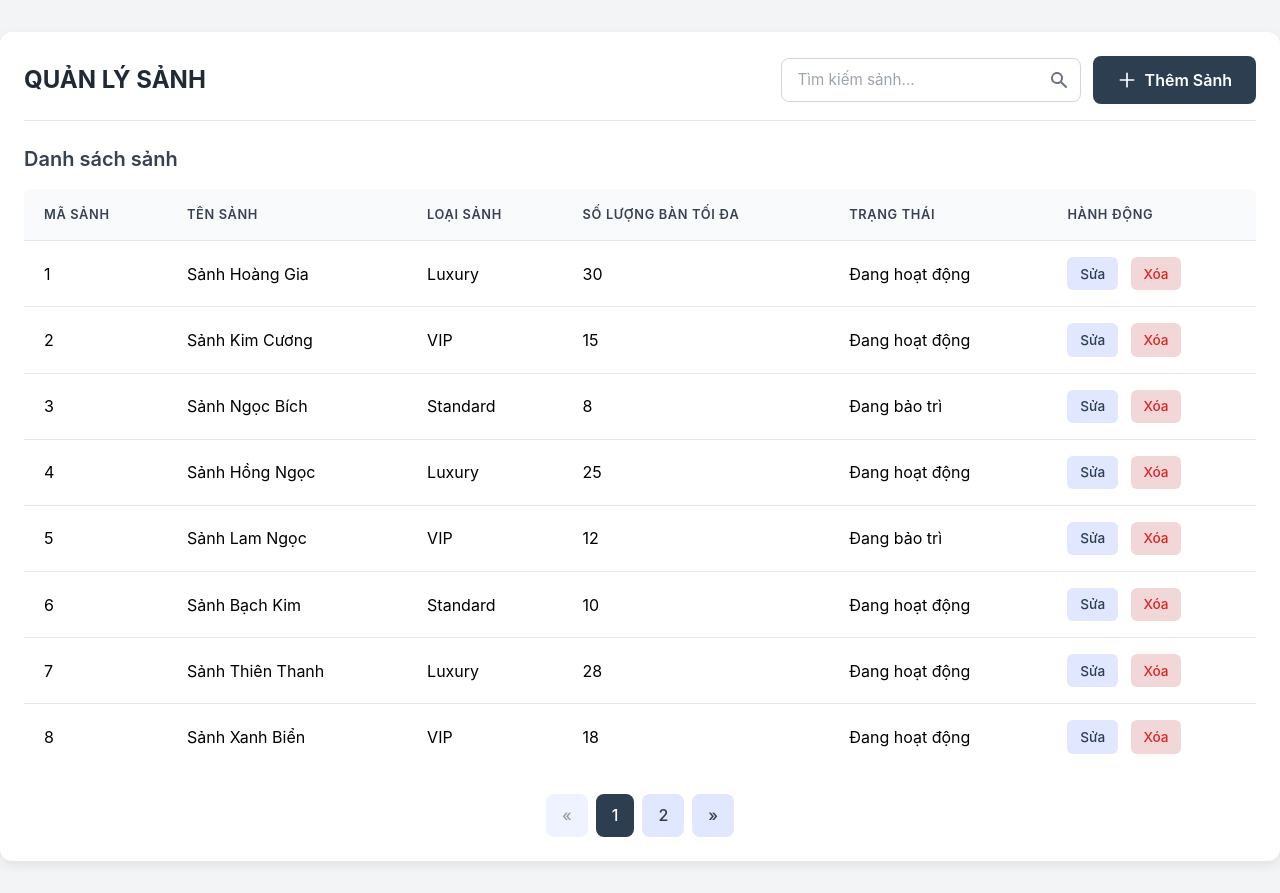
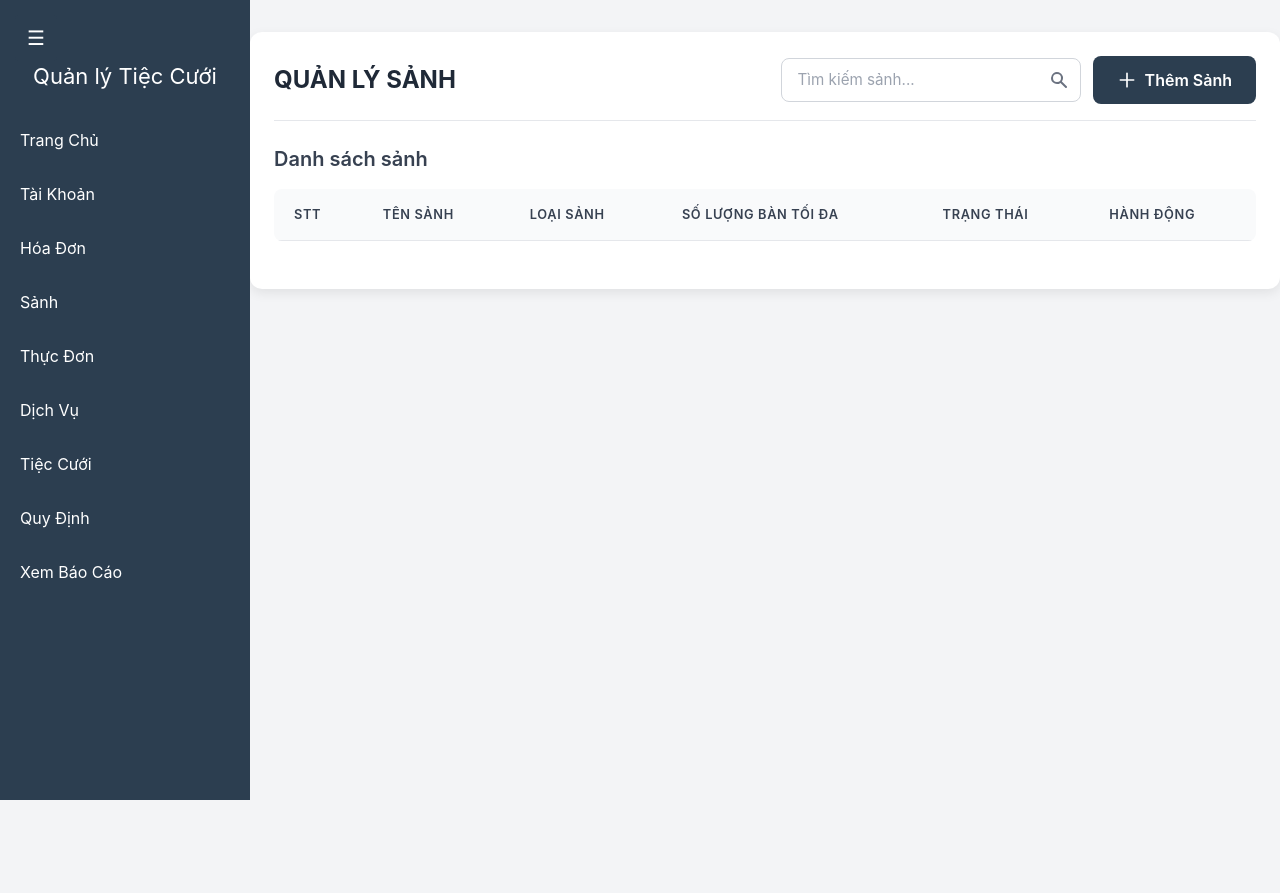
Before and after one commit to SelinaPhan0205/Wedding_Management, a Django app: template app/templates/app/quanlysanh.html in a window 1280 px wide. After the commit the page ends 800 px from the top, so only its background shows below. Run offline with Django 5.2, Linux system fonts and the light colour scheme; the template is opened without the code that fills it, so the values that code supplies are empty; some libraries are stand-ins or nearby versions.

Commit message:
"commit thử nghiệm" :wq

```diff
--- a/app/templates/app/quanlysanh.html
+++ b/app/templates/app/quanlysanh.html
@@ -6,10 +6,71 @@
     <title>Quản Lý Sảnh - Hệ thống Quản Lý Tiệc Cưới</title>
     <script src="https://cdn.tailwindcss.com"></script>
     <style>
-        /* Custom styles for better aesthetics */
         body {
             font-family: 'Inter', sans-serif;
-            background-color: #f3f4f6; /* Light gray background */
+            background-color: #f3f4f6;
+            margin: 0;
+            padding: 0;
+            display: flex;
+        }
+        .sidebar {
+            width: 250px;
+            height: 100vh;
+            background-color: #2c3e50;
+            color: white;
+            padding-top: 20px;
+            position: fixed;
+            transition: width 0.3s ease-in-out;
+            z-index: 1000;
+        }
+        .sidebar.collapsed {
+            width: 60px;
+        }
+        .sidebar h2 {
+            text-align: center;
+            margin-bottom: 20px;
+            margin-top: 40px;
+            font-size: 22px;
+            transition: opacity 0.3s;
+        }
+        .sidebar.collapsed h2 {
+            opacity: 0;
+            transition: opacity 0.1s;
+        }
+        .sidebar a {
+            display: block;
+            padding: 15px 20px;
+            color: white;
+            text-decoration: none;
+            font-size: 16px;
+            transition: all 0.3s ease-in-out;
+            white-space: nowrap;
+            overflow: hidden;
+            text-overflow: ellipsis;
+        }
+        .sidebar.collapsed a {
+            font-size: 0;
+            padding: 15px 10px;
+        }
+        .sidebar a:hover {
+            background-color: #34495e;
+        }
+        .toggle-btn {
+            position: fixed;
+            top: 15px;
+            left: 15px;
+            background-color: #2c3e50;
+            color: white;
+            border: none;
+            padding: 8px 12px;
+            font-size: 20px;
+            cursor: pointer;
+            border-radius: 4px;
+            z-index: 1001;
+            transition: background-color 0.2s;
+        }
+        .toggle-btn:hover {
+            background-color: #34495e;
         }
         .container {
             max-width: 1200px;
@@ -18,6 +79,12 @@
             background-color: #ffffff;
             border-radius: 12px;
             box-shadow: 0 4px 12px rgba(0, 0, 0, 0.08);
+            margin-left: 250px;
+            transition: margin-left 0.3s;
+            width: 100%;
+        }
+        .sidebar.collapsed ~ .container {
+            margin-left: 60px;
         }
         .header-section {
             display: flex;
@@ -37,10 +104,10 @@
             transition: border-color 0.2s;
         }
         .search-input:focus {
-            border-color: #2c3e50; /* Indigo-500 */
+            border-color: #2c3e50;
         }
         .add-button {
-            background-color: #2c3e50; /* Indigo-600 */
+            background-color: #2c3e50;
             color: white;
             padding: 0.75rem 1.5rem;
             border-radius: 8px;
@@ -51,18 +118,18 @@
             transition: background-color 0.2s, transform 0.1s;
         }
         .add-button:hover {
-            background-color: #2c3e50; /* Indigo-700 */
+            background-color: #2c3e50;
             transform: translateY(-1px);
         }
         .table-container {
-            overflow-x: auto; /* Allows horizontal scrolling on small screens */
+            overflow-x: auto;
         }
         table {
             width: 100%;
             border-collapse: separate;
             border-spacing: 0;
             border-radius: 8px;
-            overflow: hidden; /* Ensures rounded corners apply to table content */
+            overflow: hidden;
         }
         th, td {
             padding: 1rem 1.25rem;
@@ -70,15 +137,15 @@
             border-bottom: 1px solid #e5e7eb;
         }
         th {
-            background-color: #f9fafb; /* Lightest gray for table header */
+            background-color: #f9fafb;
             font-weight: 600;
-            color: #374151; /* Dark gray text */
+            color: #374151;
             text-transform: uppercase;
             font-size: 0.8rem;
             letter-spacing: 0.05em;
         }
         tr:last-child td {
-            border-bottom: none; /* No border for the last row */
+            border-bottom: none;
         }
         .action-button {
             padding: 0.4rem 0.8rem;
@@ -88,23 +155,22 @@
             transition: background-color 0.2s, transform 0.1s;
         }
         .edit-button {
-            background-color: #e0e7ff; /* Indigo-100 */
-            color: #2c3e50; /* Indigo-600 */
+            background-color: #e0e7ff;
+            color: #2c3e50;
         }
         .edit-button:hover {
-            background-color: rgb(188, 202, 240); /* Indigo-200 */
+            background-color: rgb(188, 202, 240);
             transform: translateY(-1px);
         }
         .delete-button {
-            background-color: rgb(241, 215, 215); /* Red-100 */
-            color: #dc2626; /* Red-600 */
+            background-color: rgb(241, 215, 215);
+            color: #dc2626;
             margin-left: 0.5rem;
         }
         .delete-button:hover {
-            background-color: #fecaca; /* Red-200 */
+            background-color: #fecaca;
             transform: translateY(-1px);
         }
-        /* Pagination styles */
         .pagination-container {
             display: flex;
             justify-content: center;
@@ -115,17 +181,17 @@
         .pagination-button {
             padding: 0.6rem 1rem;
             border-radius: 8px;
-            background-color: #e0e7ff; /* Indigo-100 */
-            color: #2c3e50; /* Indigo-600 */
+            background-color: #e0e7ff;
+            color: #2c3e50;
             font-weight: 500;
             cursor: pointer;
             transition: background-color 0.2s, color 0.2s;
         }
         .pagination-button:hover:not(.active) {
-            background-color: #c7d2fe; /* Indigo-200 */
+            background-color: #c7d2fe;
         }
         .pagination-button.active {
-            background-color: #2c3e50; /* Indigo-600 */
+            background-color: #2c3e50;
             color: white;
             cursor: default;
         }
@@ -133,8 +199,6 @@
             opacity: 0.5;
             cursor: not-allowed;
         }
-
-        /* Responsive adjustments */
         @media (max-width: 768px) {
             .header-section {
                 flex-direction: column;
@@ -151,6 +215,7 @@
             .container {
                 margin: 1rem;
                 padding: 1rem;
+                margin-left: 60px;
             }
             th, td {
                 padding: 0.8rem;
@@ -168,7 +233,24 @@
     </style>
 </head>
 <body>
-    <div class="container">
+    <!-- Nút toggle sidebar -->
+    <button class="toggle-btn" onclick="toggleSidebar()">☰</button>
+
+    <!-- Sidebar -->
+    <div class="sidebar" id="sidebar">
+        <h2>Quản lý Tiệc Cưới</h2>
+        <a href="{% url 'trangchu' %}">Trang Chủ</a>
+        <a href="{% url 'quanlytaikhoan' %}">Tài Khoản</a>
+        <a href="{% url 'quanlyhoadon' %}">Hóa Đơn</a>
+        <a href="{% url 'quanlysanh' %}">Sảnh</a>
+        <a href="{% url 'quanlythucdon' %}">Thực Đơn</a>
+        <a href="{% url 'quanlydichvu' %}">Dịch Vụ</a>
+        <a href="{% url 'quanlytieccuoi' %}">Tiệc Cưới</a>
+        <a href="{% url 'quanlyquydinh' %}">Quy Định</a>
+        <a href="{% url 'xembaocao' %}">Xem Báo Cáo</a>
+    </div>
+
+    <div class="container" id="mainContainer">
         <div class="header-section">
             <h1 class="text-2xl font-bold text-gray-800">QUẢN LÝ SẢNH</h1>
             <div class="flex items-center gap-3">
@@ -189,13 +271,15 @@
             </div>
         </div>
 
-        <h2 class="text-xl font-semibold text-gray-700 mb-4">Danh sách sảnh</h2>
-
+        <div class="flex items-center justify-between mb-4">
+            <h2 class="text-xl font-semibold text-gray-700 mb-0">Danh sách sảnh</h2>
+            <div id="tongSoSanh" class="text-gray-800 font-semibold text-base"></div>
+        </div>
         <div class="table-container">
             <table class="min-w-full bg-white">
                 <thead>
                     <tr>
-                        <th>Mã sảnh</th>
+                        <th>STT</th>
                         <th>Tên sảnh</th>
                         <th>Loại sảnh</th>
                         <th>Số lượng bàn tối đa</th>
@@ -224,11 +308,6 @@
                     <label for="loaiSanh" class="block text-gray-700 text-sm font-medium mb-2">Loại sảnh:</label>
                     <select id="loaiSanh" name="loaiSanh" class="w-full p-3 border border-gray-300 rounded-lg focus:outline-none focus:ring-2 focus:ring-indigo-500" required>
                         <option value="">Chọn loại sanh</option>
-                        <option value="1">Standard</option>
-                        <option value="2">VIP</option>
-                        <option value="3">Luxury</option>
-                        <option value="4">Premium</option>
-                        <option value="5">Royal Grand</option>
                     </select>
                 </div>
                 <div class="mb-4">
@@ -249,49 +328,106 @@
             </form>
         </div>
     </div>
+<script>
+    // Sidebar toggle logic
+    function toggleSidebar() {
+        const sidebar = document.getElementById('sidebar');
+        const container = document.getElementById('mainContainer');
+        sidebar.classList.toggle('collapsed');
+        if (sidebar.classList.contains('collapsed')) {
+            container.style.marginLeft = '60px';
+        } else {
+            container.style.marginLeft = '250px';
+        }
+    }
 
-    <script>
-        // Dữ liệu mẫu cho sảnh
-        let danhSachSanh = [
-            { id: 1, ten_sanh: 'Sảnh Hoàng Gia', loai_sanh: { id: 3, ten_loai_sanh: 'Luxury' }, so_luong_ban_toi_da: 30, trang_thai: 'Active' },
-            { id: 2, ten_sanh: 'Sảnh Kim Cương', loai_sanh: { id: 2, ten_loai_sanh: 'VIP' }, so_luong_ban_toi_da: 15, trang_thai: 'Active' },
-            { id: 3, ten_sanh: 'Sảnh Ngọc Bích', loai_sanh: { id: 1, ten_loai_sanh: 'Standard' }, so_luong_ban_toi_da: 8, trang_thai: 'Maintaining' },
-            { id: 4, ten_sanh: 'Sảnh Hồng Ngọc', loai_sanh: { id: 3, ten_loai_sanh: 'Luxury' }, so_luong_ban_toi_da: 25, trang_thai: 'Active' },
-            { id: 5, ten_sanh: 'Sảnh Lam Ngọc', loai_sanh: { id: 2, ten_loai_sanh: 'VIP' }, so_luong_ban_toi_da: 12, trang_thai: 'Maintaining' },
-            { id: 6, ten_sanh: 'Sảnh Bạch Kim', loai_sanh: { id: 1, ten_loai_sanh: 'Standard' }, so_luong_ban_toi_da: 10, trang_thai: 'Active' },
-            { id: 7, ten_sanh: 'Sảnh Thiên Thanh', loai_sanh: { id: 3, ten_loai_sanh: 'Luxury' }, so_luong_ban_toi_da: 28, trang_thai: 'Active' },
-            { id: 8, ten_sanh: 'Sảnh Xanh Biển', loai_sanh: { id: 2, ten_loai_sanh: 'VIP' }, so_luong_ban_toi_da: 18, trang_thai: 'Active' },
-            { id: 9, ten_sanh: 'Sảnh Vàng Anh', loai_sanh: { id: 1, ten_loai_sanh: 'Standard' }, so_luong_ban_toi_da: 7, trang_thai: 'Active' },
-            { id: 10, ten_sanh: 'Sảnh Tím Huế', loai_sanh: { id: 3, ten_loai_sanh: 'Luxury' }, so_luong_ban_toi_da: 20, trang_thai: 'Maintaining' },
-            { id: 11, ten_sanh: 'Sảnh Đỏ Son', loai_sanh: { id: 2, ten_loai_sanh: 'VIP' }, so_luong_ban_toi_da: 14, trang_thai: 'Active' },
-            { id: 12, ten_sanh: 'Sảnh Trắng Tinh Khôi', loai_sanh: { id: 1, ten_loai_sanh: 'Standard' }, so_luong_ban_toi_da: 9, trang_thai: 'Active' },
-        ];
-
+    let danhSachSanh = [];
+    let danhSachLoaiSanh = [];
     const danhSachSanhElement = document.getElementById('danhSachSanh');
     const modalSanh = document.getElementById('modalSanh');
     const modalTitle = document.getElementById('modalTitle');
     const formSanh = document.getElementById('formSanh');
     const paginationControls = document.getElementById('paginationControls');
+    const searchInput = document.getElementById('searchInput');
+    const loaiSanhSelect = document.getElementById('loaiSanh');
 
     let isEditMode = false;
     let currentSanhId = null;
     let currentPage = 1;
     const itemsPerPage = 8;
 
+    // Hàm gọi API
+    async function goiAPI(method, url, data = null) {
+        try {
+            const options = {
+                method,
+                headers: {
+                    'Content-Type': 'application/json',
+                },
+            };
+            if (data) {
+                options.body = JSON.stringify(data);
+            }
+            const response = await fetch(url, options);
+            let responseBody = null;
+            try {
+                responseBody = await response.json();
+            } catch (e) {
+                responseBody = await response.text();
+            }
+            if (!response.ok) {
+                console.error('API error response:', responseBody);
+                alert('Có lỗi khi gọi API. Vui lòng thử lại.\n' + JSON.stringify(responseBody));
+                throw new Error(`Lỗi HTTP: ${response.status}`);
+            }
+            return responseBody;
+        } catch (error) {
+            console.error('Lỗi API:', error);
+            throw error;
+        }
+    }
+
+    // Hàm lấy danh sách loại sảnh và hiển thị trong dropdown
+    async function layDanhSachLoaiSanh() {
+        try {
+            const response = await goiAPI('GET', '/api/loaisanh/'); // Sửa thành đường dẫn tương đối
+            danhSachLoaiSanh = response;
+            const select = document.getElementById('loaiSanh');
+            select.innerHTML = '<option value="">-- Chọn loại sảnh --</option>';
+            danhSachLoaiSanh.forEach(loai => {
+                const option = document.createElement('option');
+                option.value = loai.id;
+                option.textContent = loai.ten_loai_sanh;
+                select.appendChild(option);
+            });
+        } catch (error) {
+            console.error('Lỗi lấy danh sách loại sảnh:', error);
+        }
+    }
+
     // Hàm hiển thị danh sách sảnh
-        function hienThiDanhSach() {
+    async function hienThiDanhSach(searchQuery = '') {
+        try {
+            const url = searchQuery
+                ? `/api/sanh/?search=${encodeURIComponent(searchQuery)}&page=${currentPage}&limit=${itemsPerPage}`
+                : `/api/sanh/?page=${currentPage}&limit=${itemsPerPage}`;
+            const response = await goiAPI('GET', url);
+            danhSachSanh = response.data || [];
             danhSachSanhElement.innerHTML = '';
 
-            const startIndex = (currentPage - 1) * itemsPerPage;
-            const endIndex = startIndex + itemsPerPage;
-            const sanhToDisplay = danhSachSanh.slice(startIndex, endIndex);
-
-            sanhToDisplay.forEach(sanh => {
+            // Hiển thị tổng số sảnh
+            if (searchQuery) {
+                document.getElementById('tongSoSanh').textContent = `Kết quả tìm kiếm: ${response.total || danhSachSanh.length}`;
+            } else {
+                document.getElementById('tongSoSanh').textContent = `Tổng số sảnh: ${response.total || danhSachSanh.length}`;
+            }
+            danhSachSanh.forEach((sanh, index) => {
+                const stt = (currentPage - 1) * itemsPerPage + index + 1;
                 const row = document.createElement('tr');
                 row.innerHTML = `
-                    <td>${sanh.id}</td>
+                    <td>${stt}</td>
                     <td>${sanh.ten_sanh}</td>
-                    <td>${sanh.loai_sanh.ten_loai_sanh}</td>
+                    <td>${sanh.loai_sanh ? sanh.loai_sanh.ten_loai_sanh : ''}</td>
                     <td>${sanh.so_luong_ban_toi_da}</td>
                     <td>${sanh.trang_thai === 'Active' ? 'Đang hoạt động' : 'Đang bảo trì'}</td>
                     <td>
@@ -301,13 +437,17 @@
                 `;
                 danhSachSanhElement.appendChild(row);
             });
-            hienThiPhanTrang();
+
+            hienThiPhanTrang(response.total || danhSachSanh.length);
+        } catch (error) {
+            console.error('Lỗi hiển thị danh sách sảnh:', error);
+        }
     }
 
     // Hàm hiển thị phân trang
-        function hienThiPhanTrang() {
+    function hienThiPhanTrang(totalItems) {
         paginationControls.innerHTML = '';
-            const totalPages = Math.ceil(danhSachSanh.length / itemsPerPage);
+        const totalPages = Math.ceil(totalItems / itemsPerPage);
 
         const prevButton = document.createElement('button');
         prevButton.textContent = '«';
@@ -343,11 +483,8 @@
 
     // Hàm chuyển trang
     function chuyenTrang(pageNumber) {
-            const totalPages = Math.ceil(danhSachSanh.length / itemsPerPage);
-            if (pageNumber >= 1 && pageNumber <= totalPages) {
         currentPage = pageNumber;
-                hienThiDanhSach();
-            }
+        hienThiDanhSach(searchInput.value);
     }
 
     // Hàm mở form thêm sảnh
@@ -359,17 +496,19 @@
     }
 
     // Hàm mở form sửa sảnh
-        function suaSanh(id) {
+    async function suaSanh(id) {
+        try {
+            const sanhToEdit = await goiAPI('GET', `/api/sanh/${id}/`);
             isEditMode = true;
             currentSanhId = id;
             modalTitle.textContent = 'Chỉnh Sửa Sảnh';
-            const sanhToEdit = danhSachSanh.find(sanh => sanh.id === id);
-            if (sanhToEdit) {
             document.getElementById('tenSanh').value = sanhToEdit.ten_sanh;
-                document.getElementById('loaiSanh').value = sanhToEdit.loai_sanh.id;
+            document.getElementById('loaiSanh').value = sanhToEdit.loai_sanh ? sanhToEdit.loai_sanh.id : ''; // Gán ID trực tiếp
             document.getElementById('soLuongBanToiDa').value = sanhToEdit.so_luong_ban_toi_da;
             document.getElementById('trangThai').value = sanhToEdit.trang_thai;
             modalSanh.classList.remove('hidden');
+        } catch (error) {
+            console.error('Lỗi lấy thông tin sảnh:', error);
         }
     }
 
@@ -379,48 +518,73 @@
     }
 
     // Xử lý submit form
-        formSanh.addEventListener('submit', function(event) {
+    formSanh.addEventListener('submit', async function(event) {
         event.preventDefault();
+
+        const selectedLoaiSanhId = document.getElementById('loaiSanh').value;
+
+        if (!selectedLoaiSanhId) {
+            alert('Vui lòng chọn loại sảnh!');
+            return;
+        }
 
         const newSanhData = {
             ten_sanh: document.getElementById('tenSanh').value,
-                loai_sanh: { id: parseInt(document.getElementById('loaiSanh').value), ten_loai_sanh: document.getElementById('loaiSanh').options[document.getElementById('loaiSanh').selectedIndex].text },
+            loai_sanh_id: parseInt(selectedLoaiSanhId), // Gửi ID thay vì tên
             so_luong_ban_toi_da: parseInt(document.getElementById('soLuongBanToiDa').value),
             trang_thai: document.getElementById('trangThai').value,
         };
 
+        try {
             if (isEditMode) {
-                danhSachSanh = danhSachSanh.map(sanh =>
-                    sanh.id === currentSanhId ? { ...sanh, ...newSanhData } : sanh
-                );
+                await goiAPI('PUT', `/api/sanh/${currentSanhId}/`, newSanhData);
             } else {
-                newSanhData.id = danhSachSanh.length + 1;
-                danhSachSanh.push(newSanhData);
+                await goiAPI('POST', `/api/sanh/`, newSanhData);
             }
 
             if (!isEditMode) {
-                currentPage = Math.ceil(danhSachSanh.length / itemsPerPage);
+                const response = await goiAPI('GET', '/api/sanh/count/');
+                const totalItems = response.total || 0;
+                currentPage = Math.ceil(totalItems / itemsPerPage);
             }
-            hienThiDanhSach();
+            hienThiDanhSach(searchInput.value);
             dongModal();
+        } catch (error) {
+            console.error('Lỗi lưu sảnh:', error);
+        }
     });
 
     // Hàm xóa sảnh
-        function xoaSanh(id) {
+    async function xoaSanh(id) {
         if (confirm('Bạn có chắc chắn muốn xóa sảnh này không?')) {
-                danhSachSanh = danhSachSanh.filter(sanh => sanh.id !== id);
-                const totalPages = Math.ceil(danhSachSanh.length / itemsPerPage);
+            try {
+                await goiAPI('DELETE', `/api/sanh/${id}/`);
+                const response = await goiAPI('GET', '/api/sanh/count/');
+                const totalItems = response.total || 0;
+                const totalPages = Math.ceil(totalItems / itemsPerPage);
                 if (currentPage > totalPages && totalPages > 0) {
                     currentPage = totalPages;
                 } else if (totalPages === 0) {
                     currentPage = 1;
                 }
-                hienThiDanhSach();
+                hienThiDanhSach(searchInput.value);
+            } catch (error) {
+                console.error('Lỗi xóa sảnh:', error);
+            }
         }
     }
 
-        // Hiển thị danh sách sảnh khi trang tải
-        document.addEventListener('DOMContentLoaded', hienThiDanhSach);
+    // Xử lý tìm kiếm
+    searchInput.addEventListener('input', function(event) {
+        currentPage = 1;
+        hienThiDanhSach(event.target.value);
+    });
+
+    // Hiển thị danh sách sảnh và loại sảnh khi trang tải
+    document.addEventListener('DOMContentLoaded', async () => {
+        await layDanhSachLoaiSanh();
+        hienThiDanhSach();
+    });
 </script>
 </body>
 </html>
--- a/backend/settings.py
+++ b/backend/settings.py
@@ -35,6 +35,7 @@ INSTALLED_APPS = [
     'django.contrib.auth',
     'django.contrib.contenttypes',
     'django.contrib.sessions',
+    'corsheaders',
     'django.contrib.messages',
     'django.contrib.staticfiles',
     'app',
@@ -42,6 +43,7 @@ INSTALLED_APPS = [
 ]
 
 MIDDLEWARE = [
+    'corsheaders.middleware.CorsMiddleware',
     'django.middleware.security.SecurityMiddleware',
     'django.contrib.sessions.middleware.SessionMiddleware',
     'django.middleware.common.CommonMiddleware',
@@ -52,6 +54,8 @@ MIDDLEWARE = [
 ]
 
 ROOT_URLCONF = 'Backend.urls'
+
+CORS_ALLOW_ALL_ORIGINS = True
 
 TEMPLATES = [
     {
```
Also changed, not shown: app/serializers.py (+46 -70 lines), app/urls.py (+1 -18 lines), app/views.py (+79 -46 lines), README.md. Lines whose indentation alone changed are shown as unchanged.
